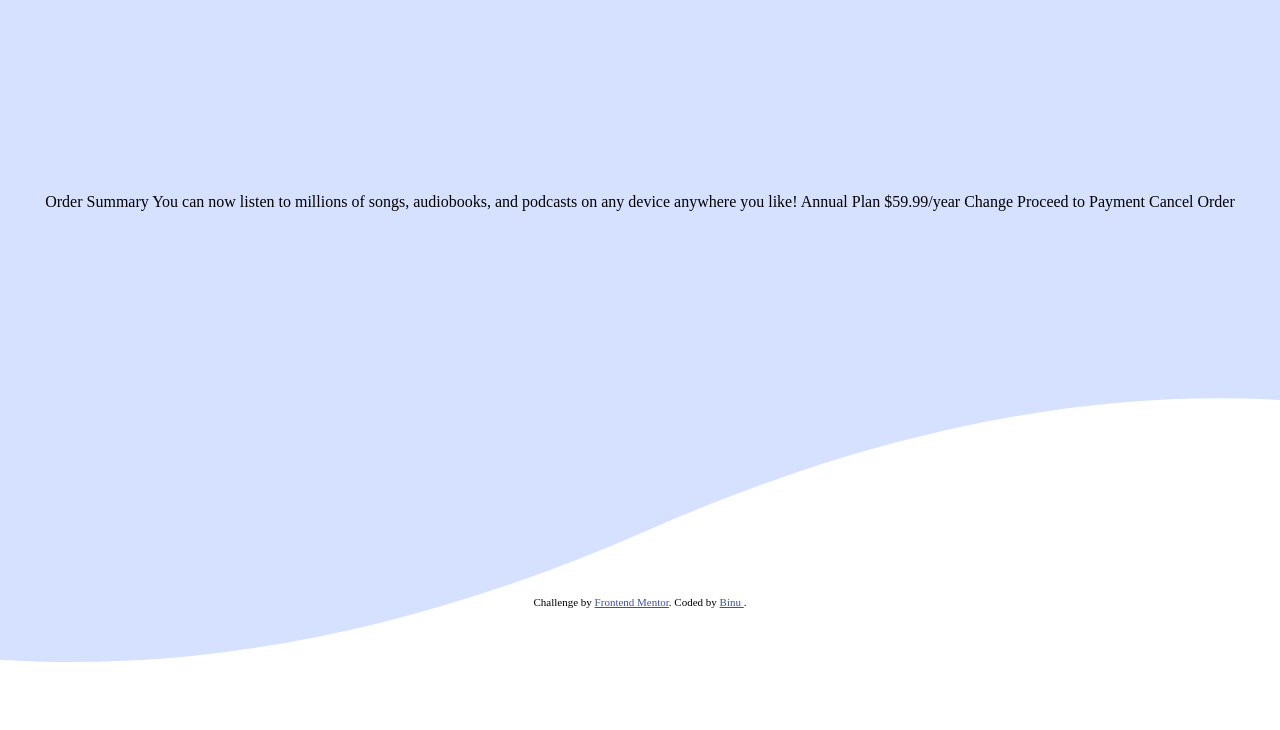
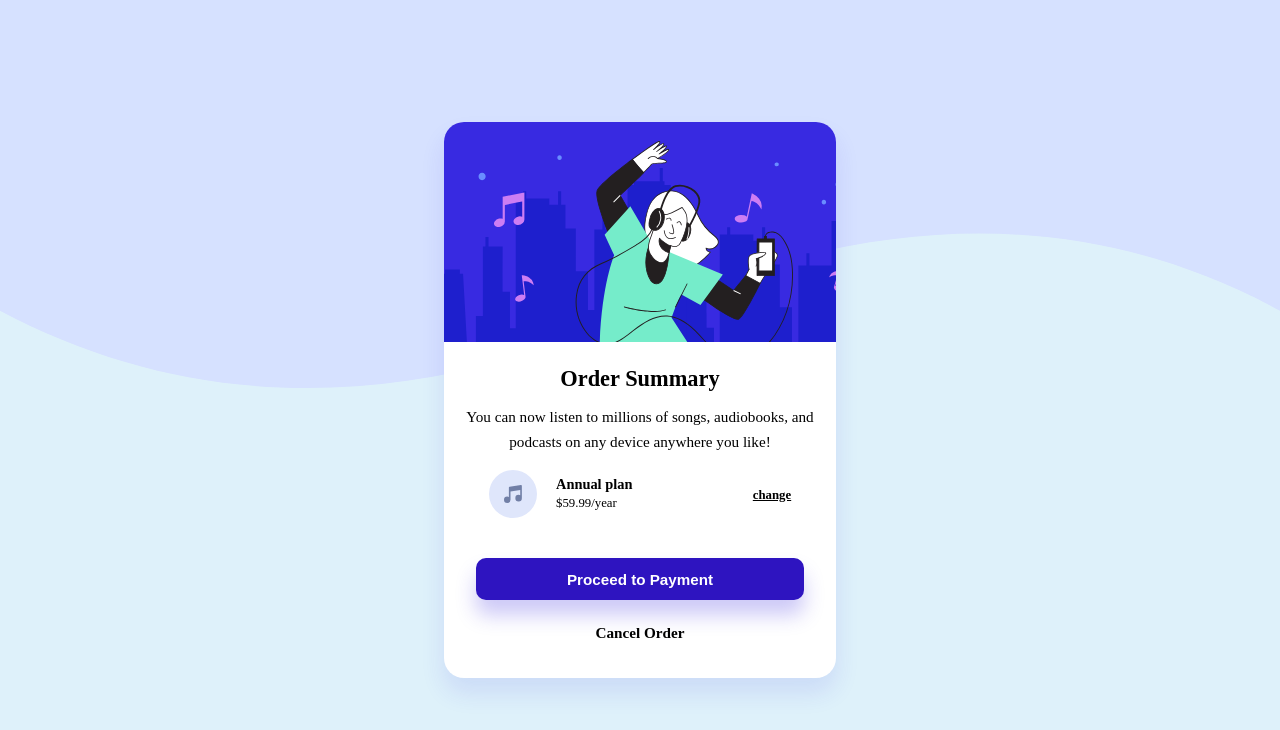
Before and after one commit to BinubBinu/order-summary-component-challenge, a plain HTML site: page index.html in a window 1280 px wide. Drawn offline with Linux system fonts and the light colour scheme; a web font is replaced by a local one.

Commit message:
project completed

```diff
--- a/index.html
+++ b/index.html
@@ -17,7 +17,7 @@
 </head>
 <body>
 
-  Order Summary
+  <!--
 
   You can now listen to millions of songs, audiobooks, and podcasts on any
   device anywhere you like!
@@ -28,11 +28,36 @@
   Change
 
   Proceed to Payment
-  Cancel Order
+  Cancel Order-->
 
-  <div class="attribution">
-    Challenge by <a href="https://www.frontendmentor.io?ref=challenge" target="_blank">Frontend Mentor</a>.
-    Coded by <a href="#">Binu </a>.
+  <main class="card">
+    <div class="card__img.holder">
+      <img src="./images/illustration-hero.svg" alt="A illustration of a guy">
+    </div>
+    <div class="card__body">
+      <h1 class="card__body-title">
+        Order Summary
+      </h1>
+      <p class="card__body-description">You can now listen to millions of songs, audiobooks, and podcasts on any
+  device anywhere you like!
+</p>
+<div class="card__plan-box">
+  <div class="card__plan-left">
+    <img src="./images/icon-music.svg" alt="movie icon">
+    <div class="card__plan-details">
+      <h2>Annual plan</h2>
+      <p>$59.99/year</p>
+    </div>
   </div>
+  <div class="card__plan-right">
+    <a href="#">change</a>
+  </div>
+</div>
+<div class="card__button-holder">
+  <button class="btn btn-payment">Proceed to Payment</button>
+  <a href="#" class="btn btn-cancel">Cancel Order</a>
+</div>
+    </div>
+  </main>
 </body>
 </html>
--- a/styles/style.css
+++ b/styles/style.css
@@ -13,10 +13,9 @@
     --clr-pale-blue: hsl(225, 100%, 94%)
     --clr-bright-blue: hsl(245, 75%, 52%)
     --clr-very-pale-blue: hsl(225, 100%, 98%)
-    --clr-desaturated-blue: hsl(224, 23%, 55%)
+    --clr-unsaturated-blue: hsl(224, 23%, 55%)
     --clr-dark-blue: hsl(223, 47%, 23%)
     --font-main:'Red Hat Display',sans-serif;
-
 }
 
 html{
@@ -25,10 +24,167 @@ html{
 
 body{
     font-family: var(--font-main);
-    background: url(../images/pattern-background-mobile.svg);
+    background: url(../images/pattern-background-mobile.svg)rgba(205, 245, 248, 0.897);
     background-repeat: no-repeat;
     background-size: contain;
     min-height: 100vh;
     display: grid;
     place-items: center;
 }
+
+.card{
+    background: #fff;
+    border-radius: 20px;
+    box-shadow:0 15px 25px 0   hsl(245, 75%, 52%, 0.11);
+    overflow: hidden;
+    max-width: 24.5rem;
+    margin-left: 2rem;
+    margin-right: 2rem;
+
+}
+
+.card__img-holder img{
+    display: block;
+    max-width: 100%;
+    height: auto;
+}
+
+.card__body{
+    text-align: center;
+}
+
+.card__body-title{
+    color:var(--clr-dark-blue);
+    font-size: 1.4rem;
+    font-weight: 900;
+    padding: 1.3rem 0 0.8rem 0;
+}
+
+.card__body-description{
+    color: var(--clr-unsaturated-blue);
+    line-height: 1.6;
+    font-size: 0.95rem;
+    padding: 0 2.1rem 1.4 2.1rem ;
+}
+
+.card__plan-box{
+    background: var(--clr-very-pale-blue);
+    display: flex;
+    justify-content: space-between;
+    align-items: center;
+    margin: 0 1.8rem 1.5rem 1.8rem;
+    padding: 1rem;
+    border-radius: 10px;
+}
+
+.card__plan-left{
+    display: flex;
+
+}
+
+.card__plan-details{
+    display: flex;
+    flex-direction: column;
+    justify-content: center;
+    padding-left: 1.2rem;
+    gap: 0.2rem;
+    text-align: left;
+    font-size: 0.7rem;
+}
+
+.card__plan-details h2{
+    color: var(--clr-dark-blue);
+    font-size: 0.9rem;
+
+}
+
+.card__plan-details p{
+    color:var(--clr-unsaturated-blue);
+    font-size: 0.8rem;
+}
+
+.card__plan-right a{
+    color: var(--clr-pale-blue);
+    font-weight: 700;
+    font-size: 0.8rem;
+    opacity: 1;
+    transition: all 0.2s ease;
+}
+
+.card__plan-right a:hover{
+    opacity: 0.8;
+    text-decoration: none;
+}
+
+.plan-box-right a:focus {
+    outline: 3px dotted var(--clr-unsaturated-blue);
+}
+
+.plan-box-right a:focus:not(:focus-visible) {
+    outline: none;
+}
+
+.plan-box-right a:focus-visible{
+    outline: 3px dotted var(--clr-unsaturated-blue);
+}
+
+.card__button-holder{
+    display: flex;
+    flex-direction: column;
+    justify-content: center;
+    gap: 0.65rem;
+    margin-bottom: 1.5rem;
+}
+
+.btn{
+    display: block;
+    border-radius: 10px;
+    cursor: pointer;
+    font-size: 0.95rem;
+    font-weight: 700;
+    margin-left: 2rem;
+    margin-right: 2rem;
+    padding: 0.8rem;
+}
+
+.btn:focus {
+    outline: 3px dotted var(--clr-unsaturated-blue);
+}
+
+.btn:focus:not(:focus-visible) {
+    outline: none;
+}
+
+.btn:focus-visible{
+    outline: 3px dotted var(--clr-unsaturated-blue);
+}
+
+.btn-payment {
+    background-color: rgb(46, 20, 192);
+    color: #fff;
+    box-shadow: 0 15px 20px 0 hsla(245, 75%, 52%, 0.25);
+    border: none;
+    opacity: 1;
+    transition: a11 0.2s ease;
+}
+
+.btn-payment:hover{
+    opacity: 0.8;
+}
+
+.btn-cancel{
+    color: var(--clr-unsaturated-blue);
+    text-decoration: none;
+    transition: a11 0.2s ease;
+}
+.btn-cancel:hover{
+    color: var(--clr-dark-blue);
+}
+
+ @media (min-width: 450px) {
+     body{
+         background: url(../images/pattern-background-desktop.svg), rgb(222, 241, 250);
+        background-repeat: no-repeat;
+        background-size: contain;
+        }
+ }
```
